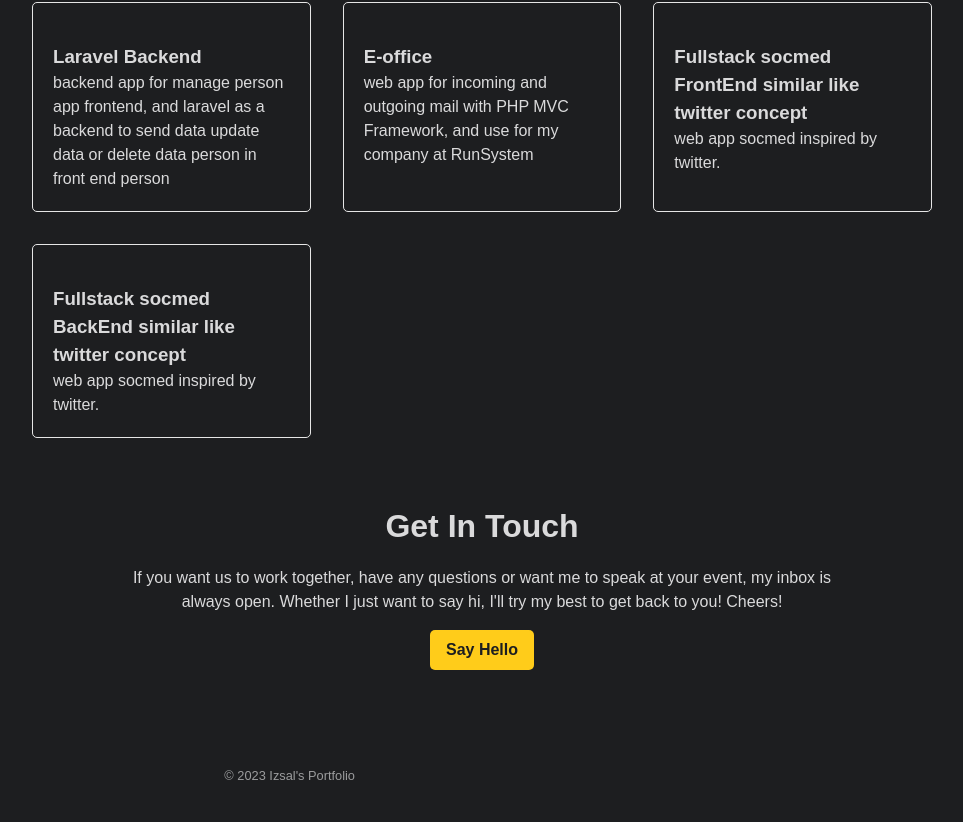
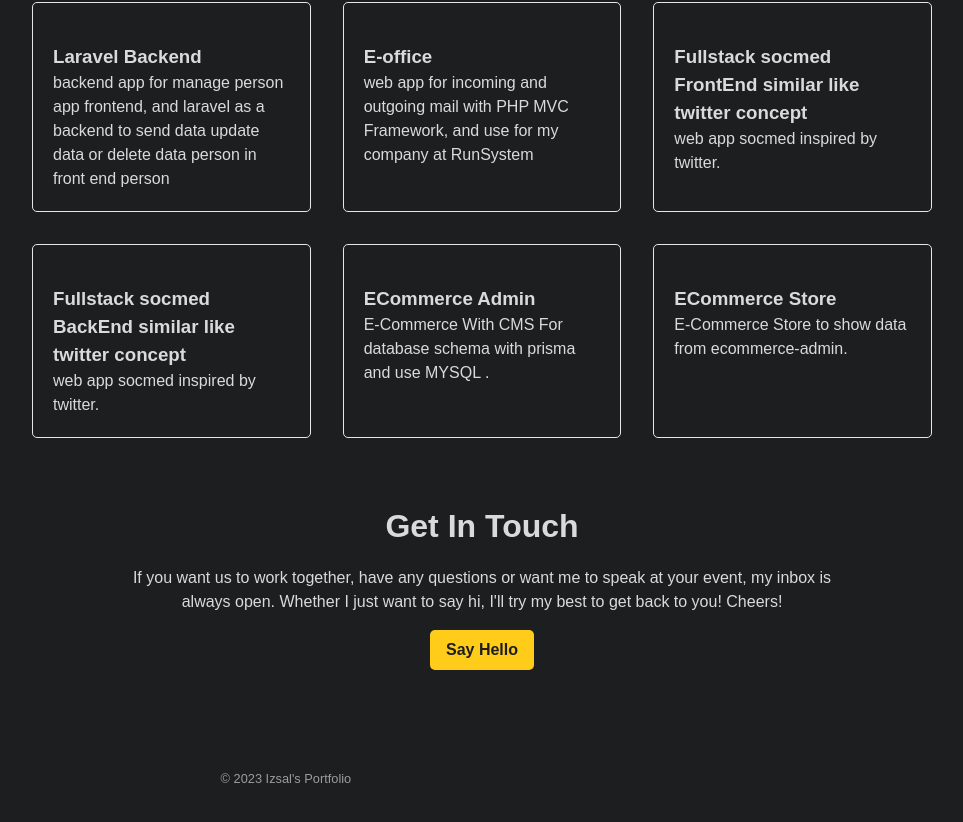
Before and after one commit to izsal/my-portofolios, a Next.js app: page / in a window 1280 px wide. Shown: the part 2119-2941 px from the top of the page, without its empty margins (158-1121 px from the left). Built offline with nearby package versions, Linux system fonts and the light colour scheme.

Commit message:
update portofilio

```diff
--- a/src/components/Footer.jsx
+++ b/src/components/Footer.jsx
@@ -5,28 +5,31 @@ const Footer = () => {
     <>
       <div className="footer-container">
         <p>© {new Date().getFullYear()} Izsal's Portfolio</p>
-        <div className="social-icons">
+        <div className="social-icons p-10">
           <a
-            href="https://twitter.com/olawanle_izsal"
+            href="https://twitter.com/Afandi_Qur"
             aria-label="Twitter"
             target="_blank"
             rel="noopener noreferrer"
+            className="mr-5"
           >
             <i className="fa-brands fa-twitter"></i>
           </a>
           <a
-            href="https://github.com/olawanleizsal"
+            href="https://github.com/izsal"
             aria-label="GitHub"
             target="_blank"
             rel="noopener noreferrer"
+            className="mr-5"
           >
             <i className="fa-brands fa-github"></i>
           </a>
           <a
-            href="https://www.linkedin.com/in/olawanleizsal/"
+            href="https://www.linkedin.com/in/izsal/"
             aria-label="LinkedIn"
             target="_blank"
             rel="noopener noreferrer"
+            className="mr-5"
           >
             <i className="fa-brands fa-linkedin"></i>
           </a>
--- a/src/components/data.js
+++ b/src/components/data.js
@@ -3,48 +3,61 @@
 export const projectData = [
   {
     id: 1,
-    title: 'React Crud',
+    title: "React Crud",
     description:
-      'A simple Crud App built with JavaScript. All datas are stored in localstorage. It helps users to make create, update and delete data ',
-    gitHubLink: 'https://github.com/izsal/react_crud',
+      "A simple Crud App built with JavaScript. All datas are stored in localstorage. It helps users to make create, update and delete data ",
+    gitHubLink: "https://github.com/izsal/react_crud",
   },
   {
     id: 2,
-    title: 'Social Media',
+    title: "Social Media",
     description:
-      'A simple Social Media App built with JavaScript. It helps users to make post in socmed with coment and may users',
-    gitHubLink: 'https://github.com/izsal/Fullstack-socmed-FrontEnd',
+      "A simple Social Media App built with JavaScript. It helps users to make post in socmed with coment and may users",
+    gitHubLink: "https://github.com/izsal/Fullstack-socmed-FrontEnd",
   },
   {
     id: 3,
-    title: 'Footbal data and Score',
-    description:
-      'Football live score and provisional scoreboard',
-    gitHubLink: 'https://github.com/izsal/Footbal-data-PWA.github.io',
+    title: "Footbal data and Score",
+    description: "Football live score and provisional scoreboard",
+    gitHubLink: "https://github.com/izsal/Footbal-data-PWA.github.io",
   },
   {
     id: 4,
-    title: 'Laravel Backend',
+    title: "Laravel Backend",
     description:
-      'backend app for manage person app frontend, and laravel as a backend to send data update data or delete data person in front end person',
-    gitHubLink: 'https://github.com/izsal/laravel_backend',
+      "backend app for manage person app frontend, and laravel as a backend to send data update data or delete data person in front end person",
+    gitHubLink: "https://github.com/izsal/laravel_backend",
   },
   {
-    id:5,
-    title: 'E-office',
-    description: 'web app for incoming and outgoing mail with PHP MVC Framework, and use for my company at RunSystem',
-    gitHubLink: "https://gitlab.com/izsalafandi/e-office"
+    id: 5,
+    title: "E-office",
+    description:
+      "web app for incoming and outgoing mail with PHP MVC Framework, and use for my company at RunSystem",
+    gitHubLink: "https://gitlab.com/izsalafandi/e-office",
   },
   {
-    id:6,
-    title: 'Fullstack socmed FrontEnd similar like twitter concept ',
-    description: 'web app socmed inspired by twitter. ',
-    gitHubLink: "https://github.com/izsal/Fullstack-socmed-FrontEnd"
+    id: 6,
+    title: "Fullstack socmed FrontEnd similar like twitter concept ",
+    description: "web app socmed inspired by twitter. ",
+    gitHubLink: "https://github.com/izsal/Fullstack-socmed-FrontEnd",
   },
   {
-    id:7,
-    title: 'Fullstack socmed BackEnd similar like twitter concept ',
-    description: 'web app socmed inspired by twitter. ',
-    gitHubLink: "https://github.com/izsal/fullstack-socmed-backend"
+    id: 7,
+    title: "Fullstack socmed BackEnd similar like twitter concept ",
+    description: "web app socmed inspired by twitter. ",
+    gitHubLink: "https://github.com/izsal/fullstack-socmed-backend",
+  },
+  {
+    id: 8,
+    title: "ECommerce Admin",
+    description:
+      "E-Commerce With CMS For database schema with prisma and use MYSQL . ",
+    gitHubLink: "https://github.com/izsal/next13-ecommerece-admin",
+  },
+  {
+    id: 8,
+    title: "ECommerce Store",
+    description: "E-Commerce Store to show data from ecommerce-admin. ",
+    gitHubLink: "https://github.com/izsal/next13-ecommerece-store",
   },
 ];
--- a/src/styles/globals.css
+++ b/src/styles/globals.css
@@ -389,3 +389,7 @@ hr {
   margin-bottom: 1rem;
   text-align: center;
 }
+
+.mr-5 {
+  margin-right: 5px;
+}
```
